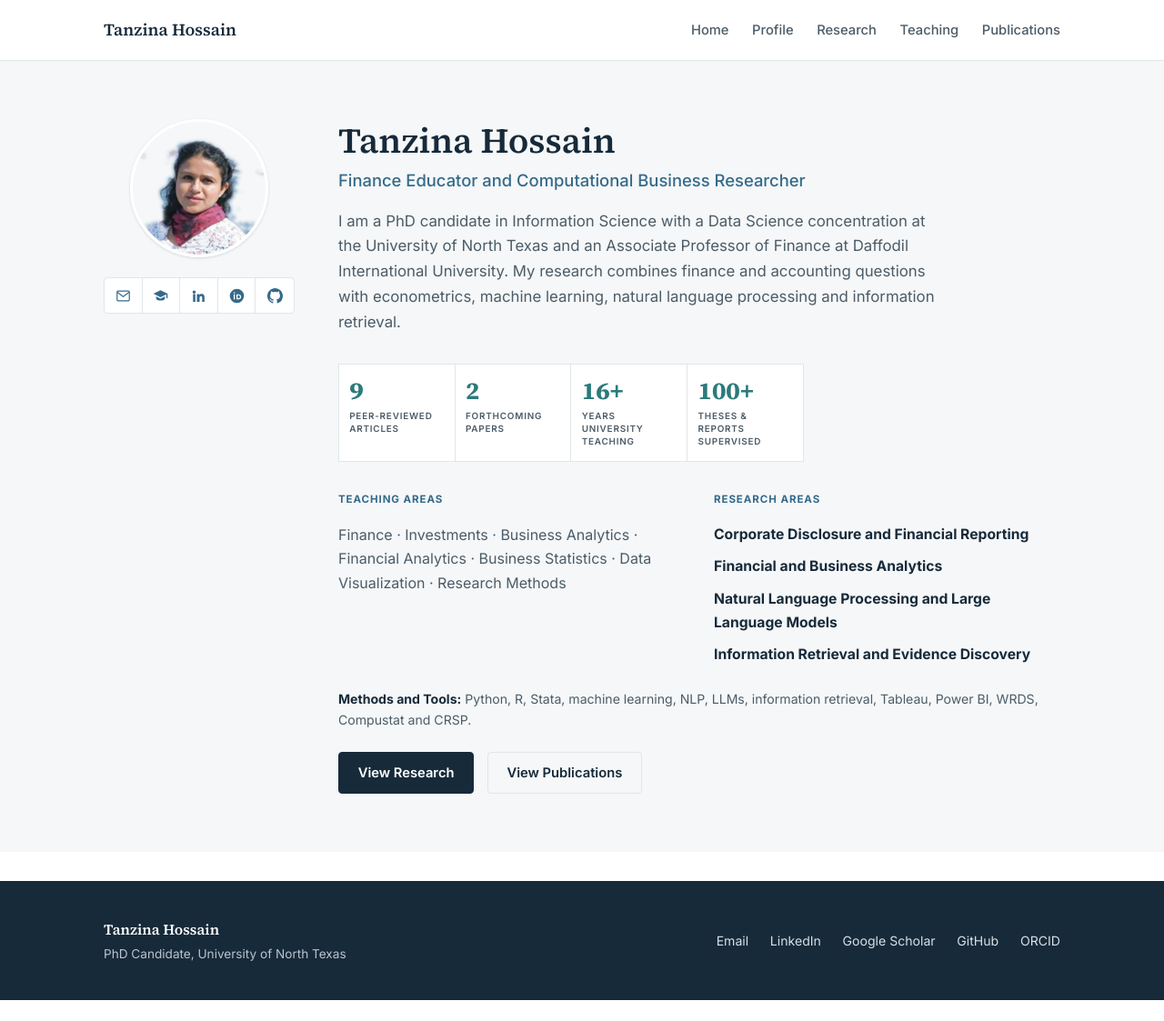
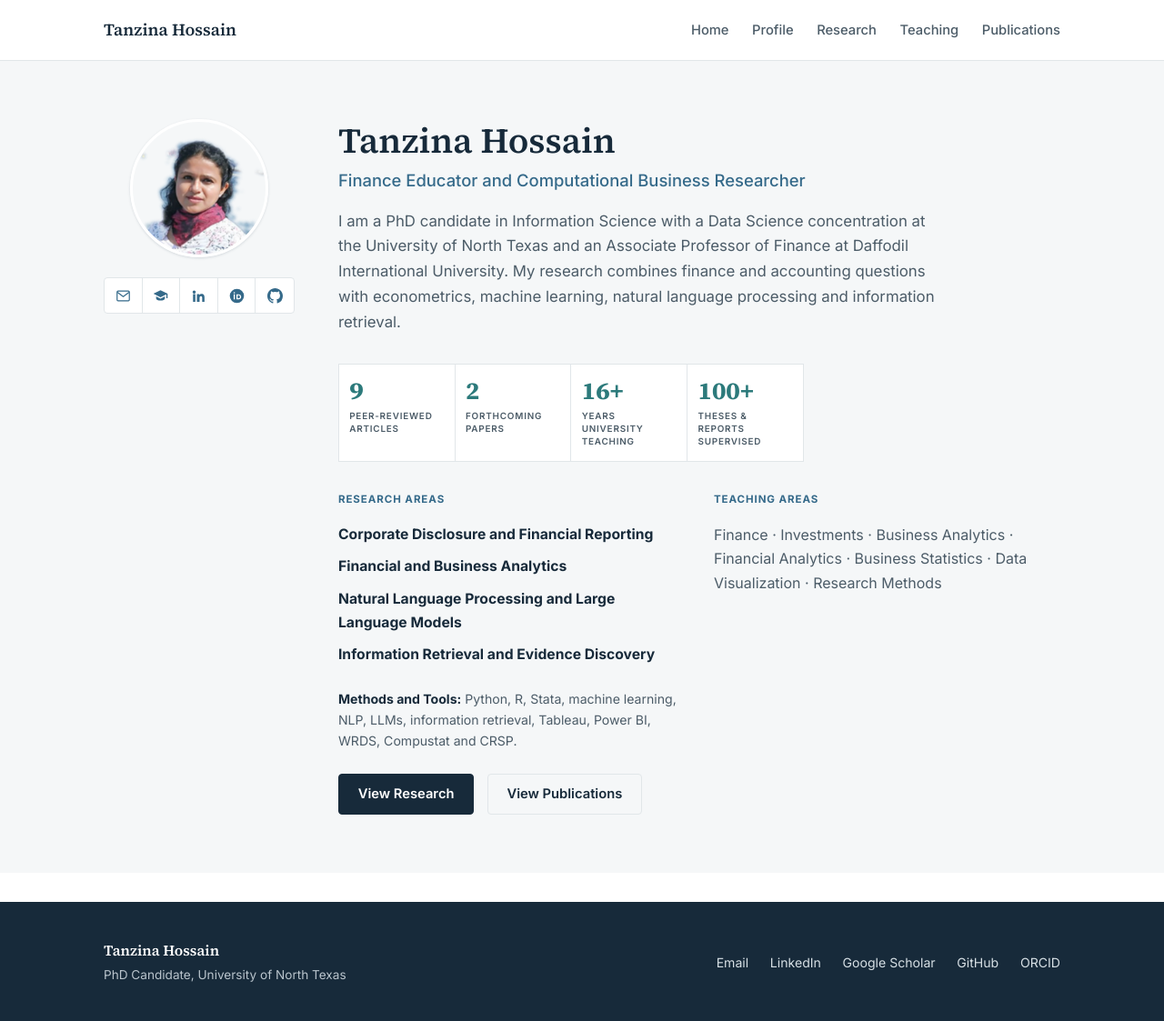
Before and after one commit to tanzinahossain/tanzinahossain.github.io, a Jekyll site: the page built from index.html, in a window 1280 px wide. Shown: the whole page at 91% size. Built offline with Jekyll 4.4.1, drawn with Linux system fonts in a browser that asks for light colours; before the commit the page ends 1100 px from its top, so only the background shows below that.

Commit message:
Below the counts, split into two columns: Research Areas/Methods/buttons on the left, Teaching Areas on the right
Co-Authored-By: Claude Sonnet 5 <noreply@anthropic.com>

```diff
--- a/index.html
+++ b/index.html
@@ -41,25 +41,25 @@ description: Finance educator and computational business researcher — corporat
 
       <div class="areas-row">
         <div>
-          <div class="group-label" style="margin-top:0">Teaching Areas</div>
-          <p style="color:var(--text-muted); margin:0">Finance · Investments · Business Analytics · Financial Analytics · Business Statistics · Data Visualization · Research Methods</p>
-        </div>
-        <div>
           <div class="group-label" style="margin-top:0">Research Areas</div>
-          <ul class="plain-list" style="margin-bottom:0">
+          <ul class="plain-list">
             <li><strong>Corporate Disclosure and Financial Reporting</strong></li>
             <li><strong>Financial and Business Analytics</strong></li>
             <li><strong>Natural Language Processing and Large Language Models</strong></li>
             <li><strong>Information Retrieval and Evidence Discovery</strong></li>
           </ul>
+
+          <p style="color:var(--text-muted); font-size:.88rem"><strong style="color:var(--navy)">Methods and Tools:</strong> Python, R, Stata, machine learning, NLP, LLMs, information retrieval, Tableau, Power BI, WRDS, Compustat and CRSP.</p>
+
+          <div class="hero-actions">
+            <a class="btn btn-primary" href="{{ '/research/' | relative_url }}">View Research</a>
+            <a class="btn btn-ghost" href="{{ '/publications/' | relative_url }}">View Publications</a>
+          </div>
         </div>
-      </div>
-
-      <p style="color:var(--text-muted); font-size:.88rem; margin-top:1.5rem"><strong style="color:var(--navy)">Methods and Tools:</strong> Python, R, Stata, machine learning, NLP, LLMs, information retrieval, Tableau, Power BI, WRDS, Compustat and CRSP.</p>
-
-      <div class="hero-actions">
-        <a class="btn btn-primary" href="{{ '/research/' | relative_url }}">View Research</a>
-        <a class="btn btn-ghost" href="{{ '/publications/' | relative_url }}">View Publications</a>
+        <div>
+          <div class="group-label" style="margin-top:0">Teaching Areas</div>
+          <p style="color:var(--text-muted); margin:0">Finance · Investments · Business Analytics · Financial Analytics · Business Statistics · Data Visualization · Research Methods</p>
+        </div>
       </div>
     </div>
   </div>
```
